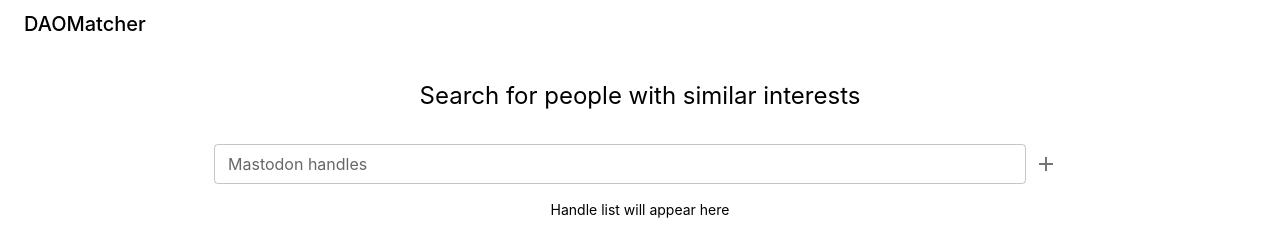
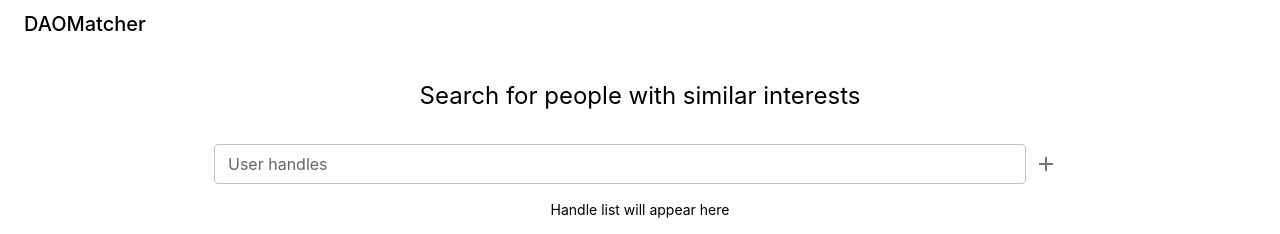
Before and after one commit to iCog-Labs-Dev/DAOMatcher, a React (Vite) app: page / in a window 1280 px wide. Shown: the top 234 px of the page. Built offline with nearby package versions, Linux system fonts and the light colour scheme.

Commit message:
Added placeholder to indicate LinkedIn is also possible

```diff
--- a/src/Components/Body/Body.tsx
+++ b/src/Components/Body/Body.tsx
@@ -51,8 +51,10 @@ function Body() {
             }
             ).then(e => e.json()).then(e => {
                 console.log(e.result);//For debugging only
+                let data = e.result
+                data = data.filter((user: { score: number; }) => user.score > 50)
 
-                setUsers(e.result)
+                setUsers(data)
             })
         } else {
             alert("Empty handles or description!")
@@ -70,13 +72,14 @@ function Body() {
 
                             <TextField
                                 id="outlined-basic"
-                                label="Mastodon handles"
+                                label="User handles"
                                 variant="outlined"
                                 fullWidth
                                 onChange={changeHandleInput}
                                 value={handleInput}
                                 onKeyDown={changeHandleInput}
                                 size="small"
+                                placeholder="LinkedIn or Mastodon handle"
                             />
                             <IconButton aria-label="delete" size="medium" onClick={addHandler}>
                                 <AddIcon fontSize="inherit" />
@@ -136,7 +139,7 @@ function Body() {
                 </Divider>
                 <Container maxWidth="sm">
                     {users && users.length && users.map(user => (
-                        <User key={user.id + Math.random()} user={user} />
+                        <User key={user.id + (Math.random() * 10)} user={user} />
                     ))}
                 </Container>
             </Container >
```
